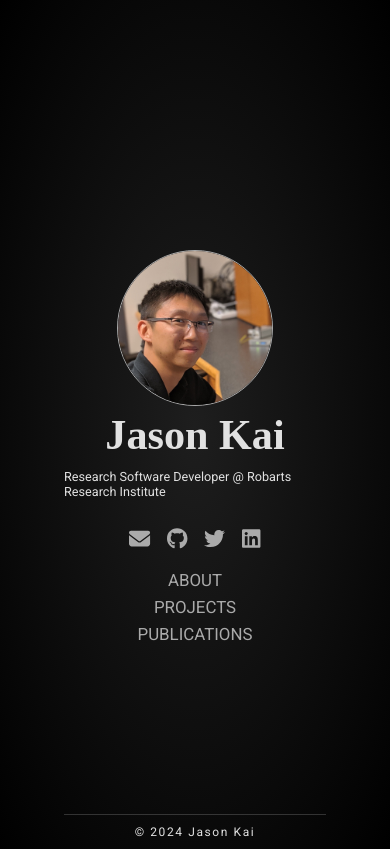
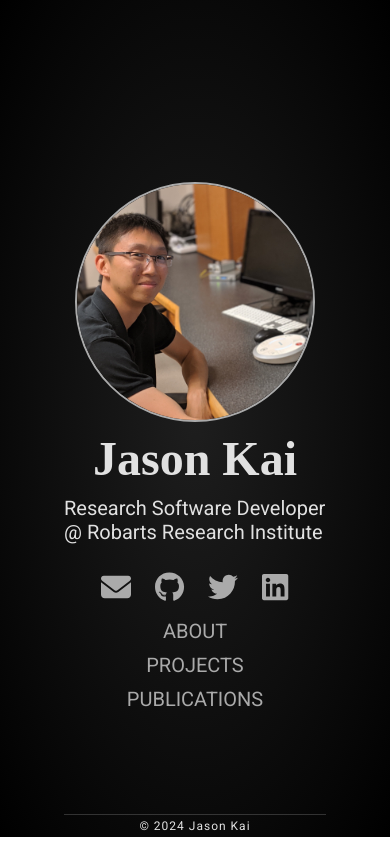
Before and after one commit to kaitj/kaitj.github.io, a Next.js app: page / in a window 390 px wide. Built offline with nearby package versions, Linux system fonts and the light colour scheme; a web font is replaced by a local one.

Commit message:
fix fonts to use absolute size

```diff
--- a/styles/globals.css
+++ b/styles/globals.css
@@ -28,8 +28,8 @@ body {
 /* Navbar */
 .navbar-brand {
   font-family: 'Frank Ruhl Libre', serif;
-  font-size: 5vh !important;
-  padding-left: 2vw;
+  font-size: 48px !important;
+  padding-left: 24px;
 }
 
 .navbar-toggler {
@@ -47,7 +47,7 @@ a.nav-link {
   text-transform: uppercase;
   text-align: center;
   color: var(--font-secondary);
-  font-size: 2vh;
+  font-size: var(--font-size);
 }
 
 a.nav-link:hover {
@@ -58,13 +58,13 @@ a.nav-link:hover {
 
 h2 {
   text-transform: uppercase;
-  margin-bottom: 2vw !important;
+  margin-bottom: 30px !important;
 }
 
 p a {
   color: var(--font-secondary);
   text-decoration: underline;
-  text-underline-offset: .4vw;
+  text-underline-offset: 4px;
 }
 
 p a:hover {
@@ -74,3 +74,9 @@ p a:hover {
 * {
   box-sizing: border-box;
 }
+
+@media (max-width: 600px) {
+  .navbar-brand {
+    font-size: 30px !important;
+  }
+}
--- a/styles/home.module.css
+++ b/styles/home.module.css
@@ -22,28 +22,27 @@
   overflow: hidden;
   border-radius: 50%;
   border-style: solid;
-  border-width: .25vw;
+  border-width: 3px;
   border-color: var(--font-secondary);
-  height: 20vw;
-  width: 20vw;
-  margin-bottom: 1vw;
+  height: 300px;
+  width: 300px;
+  margin-bottom: 8px;
 }
 
 .profileImg {
-  width: 35vw;
-  height: 35vw;
-  margin-left: -2vw;
-  margin-top: -3vw;
+  width: 300px;
+  height: 300px;
+  margin-left: -12px;
 }
 
 h1.profileName {
-  font-size: 5vh;
+  font-size: 48px;
   font-family: "Frank Ruhl Libre", serif;
   font-weight: bold;
 }
 
 h3.profileTitle {
-  font-size: 1.5vh;
+  font-size: 20px;
   color: var(font-secondary);
 }
 
@@ -51,9 +50,9 @@ h3.profileTitle {
   display: flex;
   flex-direction: column;
   flex: 1;
-  padding: 0.5rem 0;
+  padding: 2px 0;
   font-size: 14px;
-  letter-spacing: 0.1rem;
+  letter-spacing: 1px;
   border-top: 1px solid rgba(225, 225, 225, 0.2);
   justify-content: center;
   align-items: center;
@@ -64,8 +63,8 @@ ul.navList {
 }
 
 li.navItem {
-  margin-top: .5vw;
-  margin-bottom: .5vw;
+  margin-top: 4px;
+  margin-bottom: 4px;
 }
 
 @media (max-width: 600px) {
@@ -79,18 +78,17 @@ li.navItem {
     overflow: hidden;
     border-radius: 50%;
     border-style: solid;
-    border-width: .25vw;
+    border-width: 2px;
     border-color: var(--font-secondary);
-    height: 40vw;
-    width: 40vw;
-    margin: 0 1vh 0 2v;
+    height: 240px;
+    width: 240px;
   }
 
   .profileImg {
-    width: 75vw;
-    height: 75vw;
-    margin-left: -4vw;
-    margin-top: -6vw;
+    width: 300px;
+    height: 300px;
+    margin-left: -18px;
+    margin-top: -24px;
   }
 
   .footer {
--- a/styles/publications.module.css
+++ b/styles/publications.module.css
@@ -3,8 +3,8 @@ ul.pubList {
 }
 
 li.pubItems {
-    margin-top: 1vw;
-    margin-bottom: 1vw;
+    margin-top: 16px;
+    margin-bottom: 16px;
 }
 
 h3.pubHeadings {
--- a/styles/socials.module.css
+++ b/styles/socials.module.css
@@ -1,6 +1,6 @@
 .socialIcon {
-    font-size: 2.5vh;
-    margin: 1vh 1vh 0 1vh;
+    font-size: 30px;
+    margin: 12px 12px 0 12px;
     color: var(--font-secondary);
 }
 
@@ -9,8 +9,8 @@
 }
 
 .socialRow {
-    margin-top: 1.5vh;
-    margin-bottom: 1.5vh;
+    margin-top: 8px;
+    margin-bottom: 8px;
 }
 
 .fixWidth {
```
Also changed, not shown: styles/projects.module.css (+7 -1 lines).
